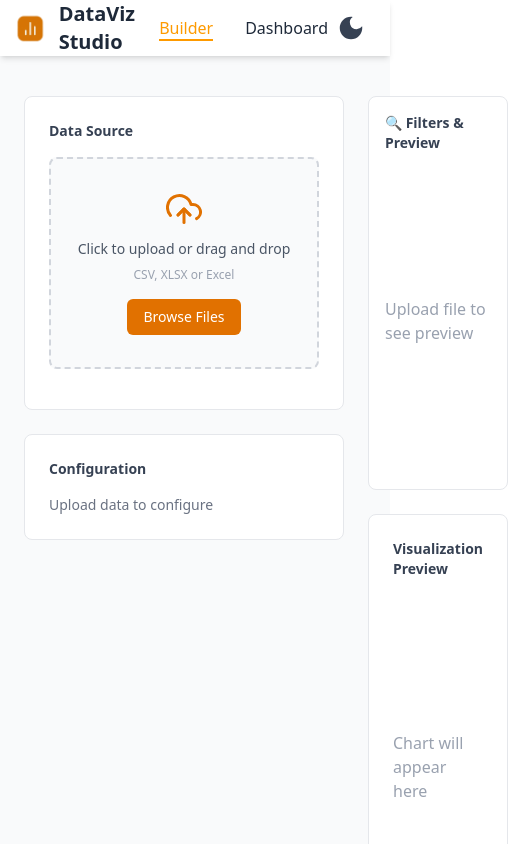
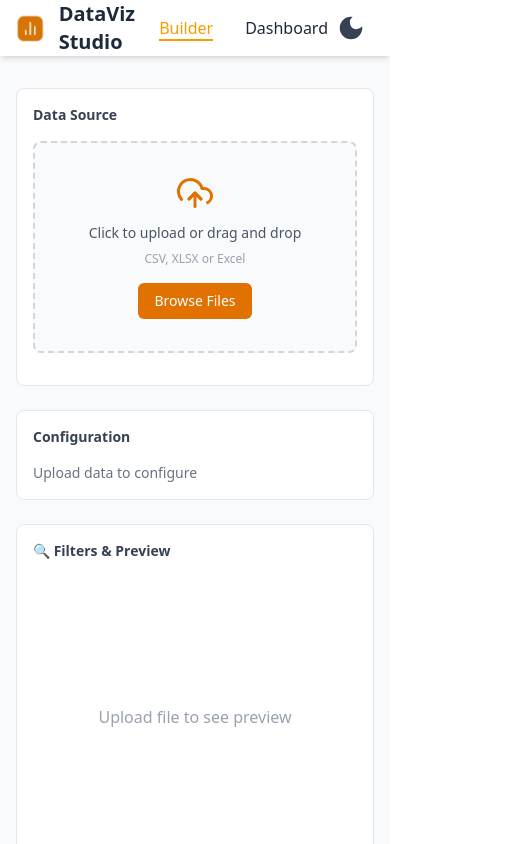
Before and after one commit to amirali72/Dataviz-Studio, a React (Vite) app: page / in a window 390 px wide. Shown: the top 844 px of the page, 508 px wide, since content can reach past the window. Built offline with nearby package versions, Linux system fonts and the light colour scheme.

Commit message:
Mobile Responsiveness for Builder Page

```diff
--- a/src/pages/BuilderPage.jsx
+++ b/src/pages/BuilderPage.jsx
@@ -130,11 +130,11 @@ const BuilderPage = ({ savedCharts, setSavedCharts }) => {
 
 
   return (
-    <div className="flex gap-6 p-6 bg-gray-50 dark:bg-gray-900 min-h-screen">
+    <div className="flex flex-col lg:flex-row gap-6 p-4 sm:p-6 bg-gray-50 dark:bg-gray-900 min-h-screen">
       {/* Left Sidebar */}
-      <div className="w-80 shrink-0 space-y-6">
+      <div className="w-full lg:w-80 lg:shrink-0 space-y-6">
         {/* Data Source */}
-        <div className="bg-white dark:bg-gray-800 rounded-lg border border-gray-200 dark:border-gray-700 p-6 ">
+        <div className="bg-white dark:bg-gray-800 rounded-lg border border-gray-200 dark:border-gray-700 p-4 sm:p-6 ">
           <h2 className="text-sm font-semibold text-gray-700 dark:text-gray-200 mb-4">
             Data Source
           </h2>
@@ -186,7 +186,7 @@ const BuilderPage = ({ savedCharts, setSavedCharts }) => {
 
 
         {/* Configuration */}
-        <div className="bg-white dark:bg-gray-800 rounded-lg border border-gray-200 dark:border-gray-700 p-6">
+        <div className="bg-white dark:bg-gray-800 rounded-lg border border-gray-200 dark:border-gray-700 p-4 sm:p-6">
           <h2 className="text-sm font-semibold text-gray-700 dark:text-gray-200 mb-4">
             Configuration
           </h2>
@@ -295,7 +295,7 @@ const BuilderPage = ({ savedCharts, setSavedCharts }) => {
 
 
         {csvData.length > 0 ? (
-          <div className="bg-white dark:bg-gray-800 rounded-lg border border-gray-200 dark:border-gray-700 p-6">
+          <div className="bg-white dark:bg-gray-800 rounded-lg border border-gray-200 dark:border-gray-700 p-4 sm:p-6">
             <h3 className="text-sm font-semibold text-gray-700 dark:text-gray-200 mb-4">
               🔍 Filters & Preview
             </h3>
@@ -368,7 +368,7 @@ const BuilderPage = ({ savedCharts, setSavedCharts }) => {
             <div className="mt-4 text-xs text-gray-600 dark:text-gray-400">
               {`${filteredCsvData.length} rows filtered`}
             </div>
-            <div className="bg-white dark:bg-gray-800 rounded-lg border border-gray-200 dark:border-gray-700 p-6 mt-2">
+            <div className="bg-white dark:bg-gray-800 rounded-lg border border-gray-200 dark:border-gray-700 p-4 sm:p-6 mt-2">
               <div className="flex justify-between items-center mb-4">
                 <h2 className="text-sm font-semibold text-gray-700 dark:text-gray-200">
                   Source Data Preview
@@ -444,13 +444,13 @@ const BuilderPage = ({ savedCharts, setSavedCharts }) => {
 
 
         {/* Visualization Preview */}
-        <div className="bg-white dark:bg-gray-800 rounded-lg border border-gray-200 dark:border-gray-700 p-6">
-          <div className="flex justify-between items-center mb-6">
+        <div className="bg-white dark:bg-gray-800 rounded-lg border border-gray-200 dark:border-gray-700 p-4 sm:p-6">
+          <div className="flex flex-col sm:flex-row justify-between items-start sm:items-center mb-6 gap-4">
             <h2 className="text-sm font-semibold text-gray-700 dark:text-gray-200">
               Visualization Preview
             </h2>
             {showChart && !chartLoading && (
-              <div className="flex space-x-6">
+              <div className="flex flex-wrap gap-2 sm:space-x-6 sm:gap-0">
                 <button
                   onClick={()=>downloadImage(printRef)}
                   className="bg-orange-100 dark:bg-orange-900 text-black dark:text-white text-sm px-4 py-2 rounded-md hover:bg-orange-300 dark:hover:bg-orange-800 cursor-pointer flex"
@@ -473,7 +473,7 @@ const BuilderPage = ({ savedCharts, setSavedCharts }) => {
               <div className="animate-spin rounded-full h-12 w-12 border-b-4 border-orange-500"></div>
             </div>
           ) : csvData.length > 0 && showChart ? (
-            <div className="flex justify-center" ref={printRef}>
+            <div className="flex justify-center overflow-x-auto" ref={printRef}>
               <ChartRenderer
                 chart={{
                   type: chartConfig.type,
```
